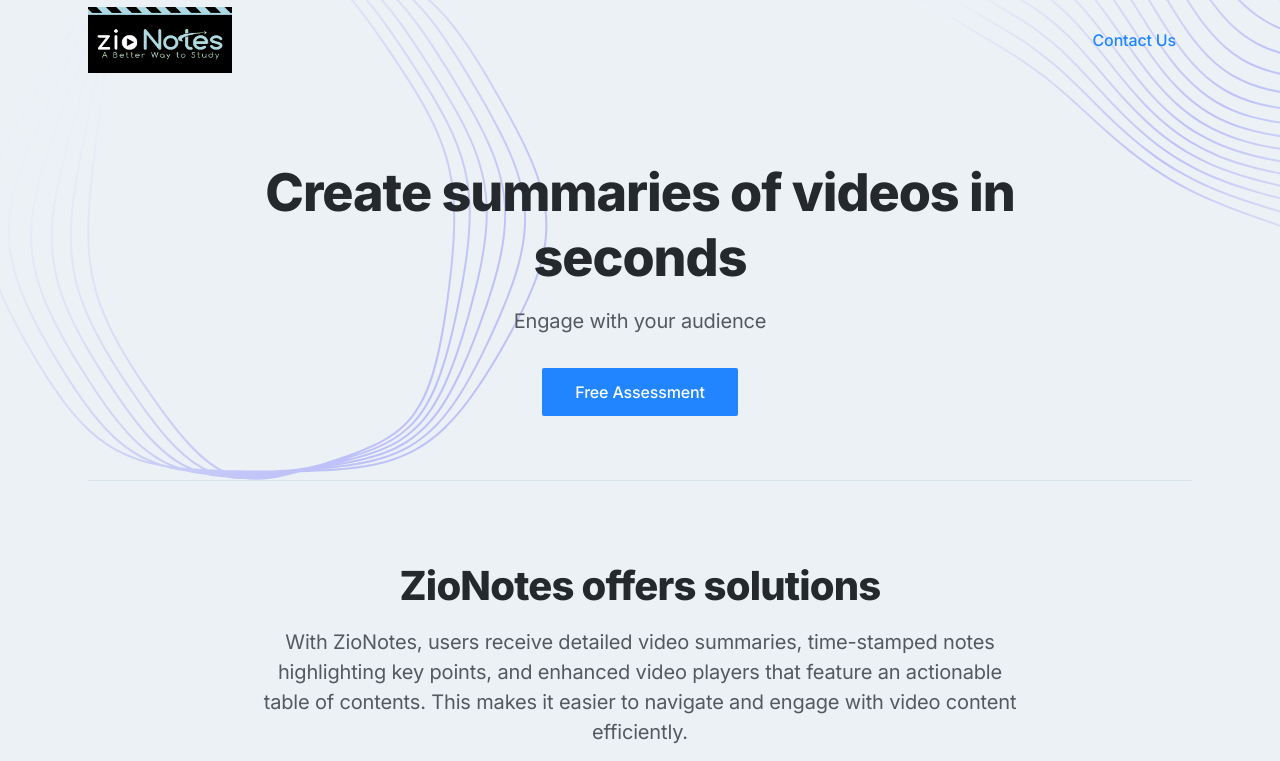
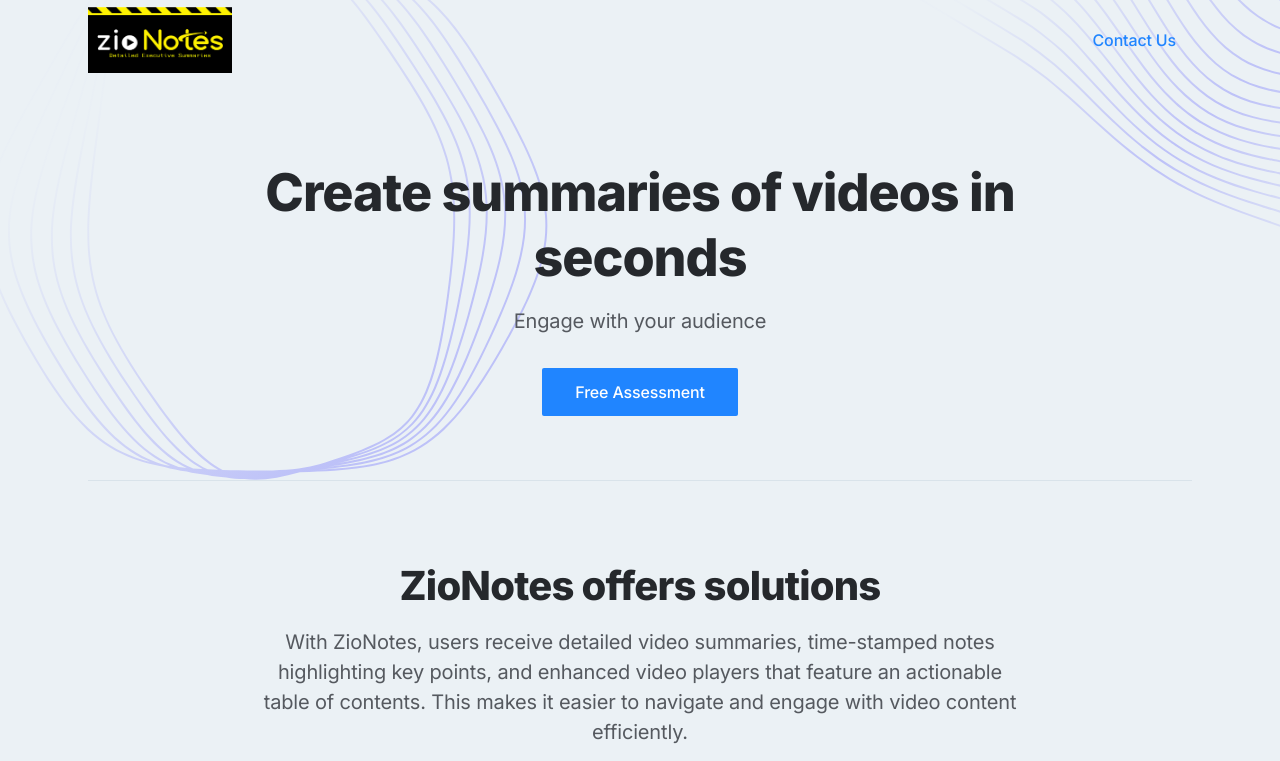
Before and after one commit to ryanpauldev/zionotes, a Next.js app: page / in a window 1280 px wide. Shown: the top 761 px of the page. Built offline with nearby package versions, Linux system fonts and the light colour scheme.

Commit message:
new logo

```diff
--- a/components/ui/header.tsx
+++ b/components/ui/header.tsx
@@ -10,7 +10,7 @@
           <div className="shrink-0 mr-4">
             {/* Logo */}
             <Link href="/" className="block" aria-label="Cruip">
-              <img src="\fully_corrected_blue_gray_logo.png" alt="Logo" className="w-36 h-18" />
+              <img src="\ZioNotes Detailed Exec Summaries.png" alt="Logo" className="w-36 h-18" />
             </Link>
           </div>
 
```
Also changed, not shown: public/ZioNotes Detailed Exec Summaries.png (added).
